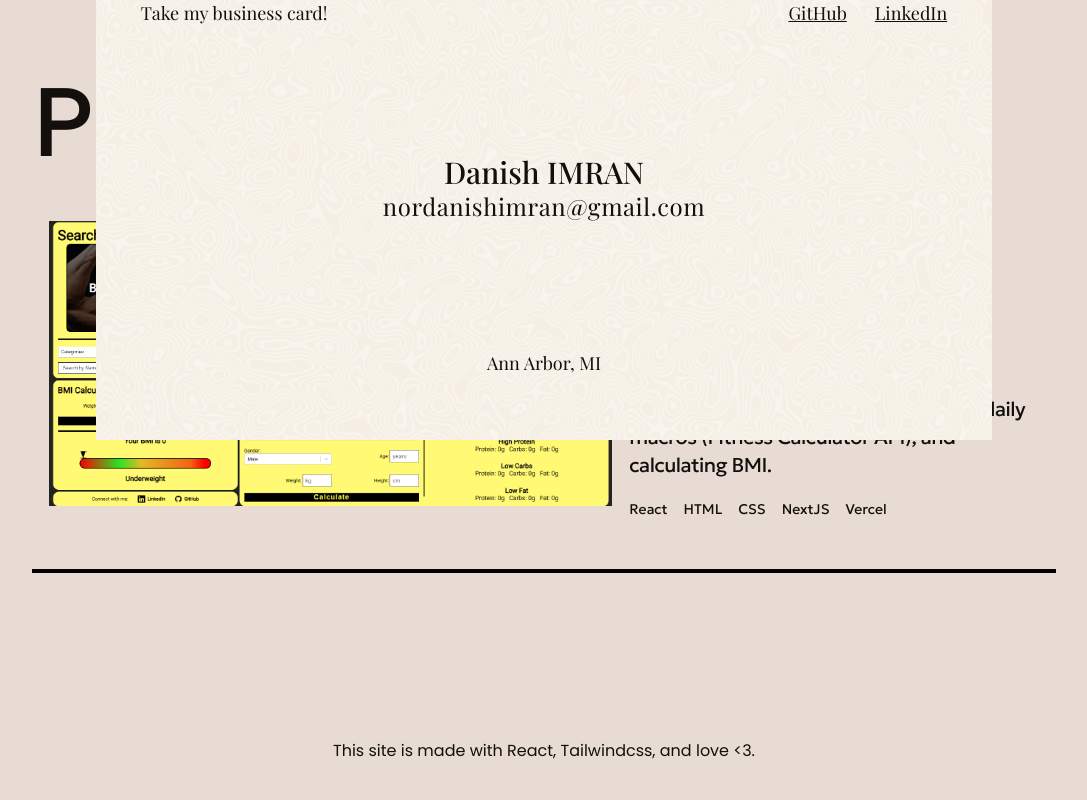
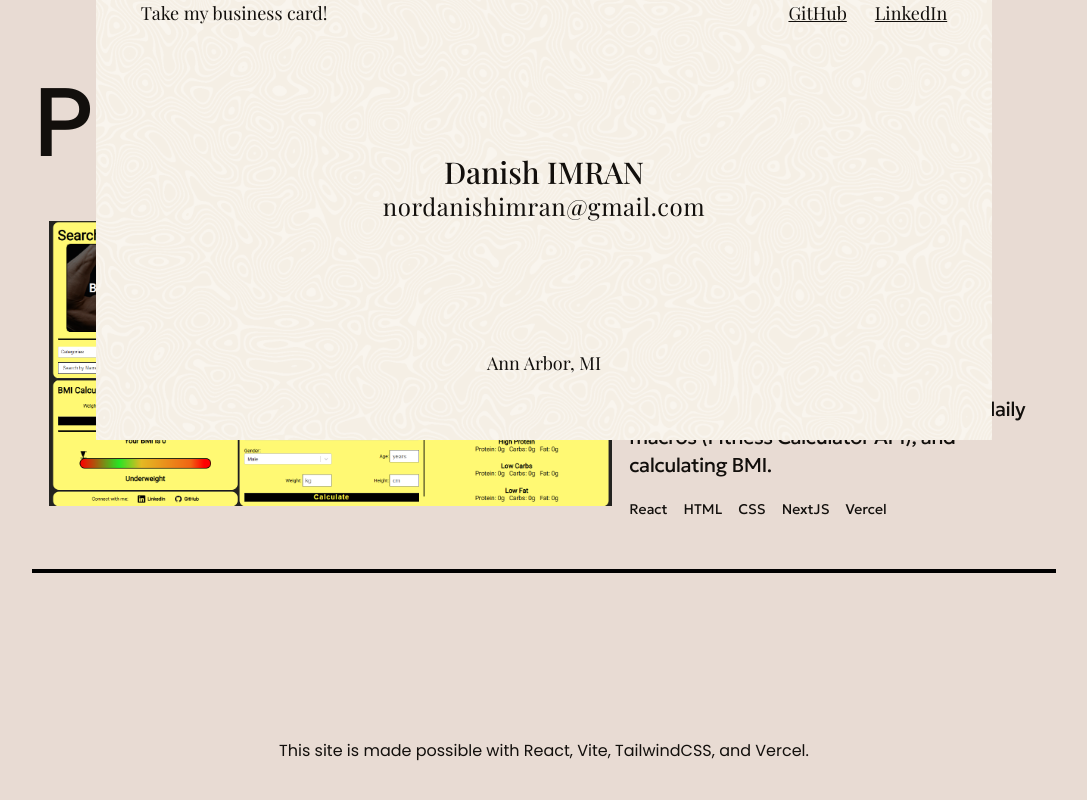
Before and after one commit to virtualdann/portfolio-v1, a React (Vite) app: page / in a window 1280 px wide. Shown: the part 738-1538 px from the top of the page, without its empty margins (96-1183 px from the left). Built offline with nearby package versions, Linux system fonts and the light colour scheme.

Commit message:
updated footer caption

```diff
--- a/src/components/Footer.jsx
+++ b/src/components/Footer.jsx
@@ -3,7 +3,7 @@ import React from "react";
 const Footer = ({Ref}) => {
     return (
         <div ref={Ref} className='h-[100px] text-xs sm:text-base xl:text-md grid place-items-center'>
-            This site is made with React, Tailwindcss, and love &lt;3.
+            This site is made possible with React, Vite, TailwindCSS, and Vercel.
 
         </div>
     )
--- a/src/components/Hero.jsx
+++ b/src/components/Hero.jsx
@@ -1,19 +1,20 @@
 import React from 'react'
 import RandomFontText from "./RandomFontText";
 import Reveal from './Reveal';
+import { motion, useTime } from 'framer-motion';
 
 const Hero = () => {
+    const time = useTime()
+
 
     return (
         <section className='w-full p-[10%] sm:px-[10%] sm:my-0 sm:py-[4%]' id='about'>
             <Reveal>
 
-            <h1 className='text-4xl sm:text-7xl lg:text-8xl xl:text-[97px] 2xl:text-[108px] tracking-tight'>
+            <h1 className='text-4xl sm:text-7xl lg:text-8xl xl:text-[97px] 2xl:text-[108px] tracking-tight relative z-0'>
                 Hi👋, <br />
                 I'm Nor Danish Imran—
-                a sophomore at the
-                University of Michigan
-                and I like cats 🐈.
+                a sophomore at the University of Michigan and I like cats 🐈.
             </h1>
             </Reveal>
             {/* <h1 className='text-3xl sm:text-7xl lg:text-8xl xl:text-[150px] 2xl:text-[165px] tracking-tight'>
```
